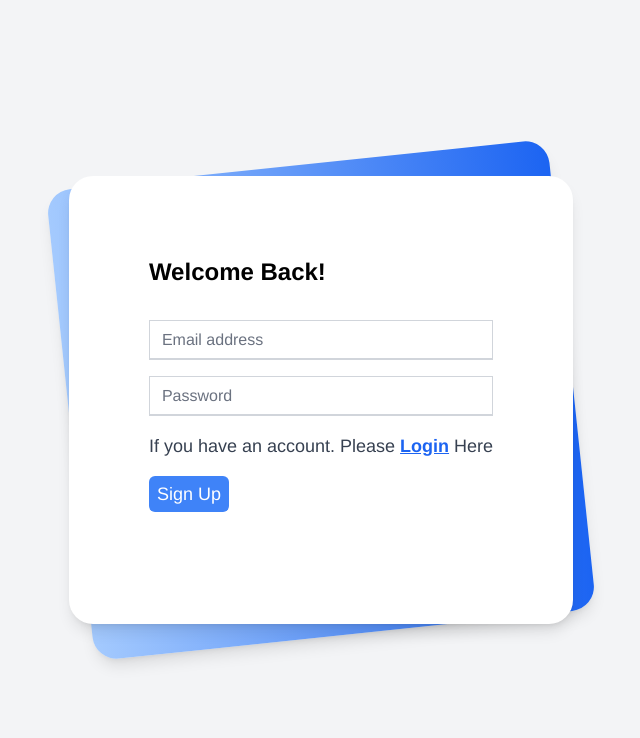
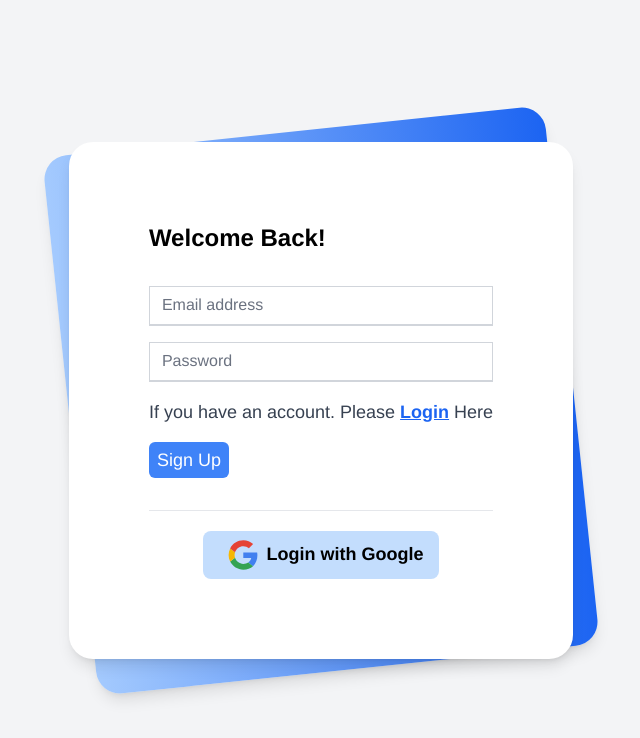
Before and after one commit to numbskullx26/Kitaab-eBookStore, a React (Vite) app in the folder mern-client/: page /sign-up in a window 1280 px wide. Shown: the top 738 px of the page, without its empty margins (319-959 px from the left). Built offline with nearby package versions, Linux system fonts and the light colour scheme; no server answers.

Commit message:
add : firebase OAuth Google login

```diff
--- a/mern-client/src/components/Navbar.jsx
+++ b/mern-client/src/components/Navbar.jsx
@@ -1,11 +1,15 @@
-import React, { useEffect, useState } from "react";
+import React, { useContext, useEffect, useState } from "react";
 import { FaBarsStaggered, FaBlog, FaXmark } from "react-icons/fa6";
 import { Link } from "react-router-dom";
+import { AuthContext } from "../context/AuthProvider";
 
 const Navbar = () => {
   const [isMenuOpen, SetIsMenuOpen] = useState(false);
   const [isSticky, SetIsSticky] = useState(false);
 
+  const { user } = useContext(AuthContext);
+
+  console.log(user);
   const toggleMenu = () => {
     SetIsMenuOpen(!isMenuOpen);
   };
--- a/mern-client/src/components/SignUp.jsx
+++ b/mern-client/src/components/SignUp.jsx
@@ -1,9 +1,10 @@
 import React, { useContext, useState } from "react";
 import { Link, useLocation, useNavigate } from "react-router-dom";
 import { AuthContext } from "../context/AuthProvider";
+import googleLogo from "../assets/google-logo.svg";
 
 const SignUp = () => {
-  const { createUser } = useContext(AuthContext);
+  const { createUser, loginWithGoogle } = useContext(AuthContext);
   const [error, setError] = useState("error");
 
   const location = useLocation();
@@ -34,6 +35,24 @@ const SignUp = () => {
       });
   };
 
+  const handleRegister = () => {
+    loginWithGoogle()
+      .then((result) => {
+        const user = result.user;
+        alert("User Logged in successfully!");
+        navigate(from, { replace: true });
+      })
+      .catch((error) => {
+        // Handle Errors here.
+        var errorCode = error.code;
+        console.log(errorCode);
+        alert(errorCode);
+
+        var errorMessage = error.message;
+        console.log(errorMessage);
+        alert(errorMessage);
+      });
+  };
   return (
     <div className="min-h-screen bg-gray-100 py-6 flex flex-col justify-center sm:py-12">
       <div className="relative py-3 sm:max-w-xl sm:mx-auto">
@@ -83,6 +102,21 @@ const SignUp = () => {
                 </div>
               </form>
             </div>
+            <hr />
+
+            <div className="flex flex-col items-center w-full mt-5 gap-3">
+              <button
+                onClick={handleRegister}
+                className="block font-semibold text-lg text-black rounded-lg bg-blue-200 px-4"
+              >
+                <img
+                  src={googleLogo}
+                  alt=""
+                  className="w-12 h-12 inline-block"
+                />
+                Login with Google
+              </button>
+            </div>
           </div>
         </div>
       </div>
--- a/mern-client/src/context/AuthProvider.jsx
+++ b/mern-client/src/context/AuthProvider.jsx
@@ -1,29 +1,52 @@
-import React, { createContext, useState } from "react";
+import React, { createContext, useState, useEffect } from "react";
+import { GoogleAuthProvider, signInWithPopup } from "firebase/auth";
 
 import app from "../firebase/firebase.config";
 
-import { createUserWithEmailAndPassword, getAuth } from "firebase/auth";
+import {
+  createUserWithEmailAndPassword,
+  getAuth,
+  onAuthStateChanged,
+} from "firebase/auth";
 
 export const AuthContext = createContext();
 
 const auth = getAuth(app);
 
+const googleProvider = new GoogleAuthProvider();
+
 const AuthProvider = ({ children }) => {
   const [user, setUser] = useState(null);
   const [loading, setLoading] = useState(true);
+
+  useEffect(() => {
+    const unsubscribe = onAuthStateChanged(auth, (currentUser) => {
+      // console.log(currentUser);
+      setUser(currentUser);
+      setLoading(false);
+    });
+    return () => {
+      return unsubscribe();
+    };
+  });
 
   const createUser = (email, password) => {
     setLoading(true);
     return createUserWithEmailAndPassword(auth, email, password);
   };
 
+  const loginWithGoogle = () => {
+    setLoading(true);
+    return signInWithPopup(auth, googleProvider);
+  };
+
   const authInfo = {
+    user,
     createUser,
+    loginWithGoogle,
   };
   return (
-    <AuthContext.Provider value={authInfo}>
-        {children}
-    </AuthContext.Provider>
+    <AuthContext.Provider value={authInfo}>{children}</AuthContext.Provider>
   );
 };
 
```
